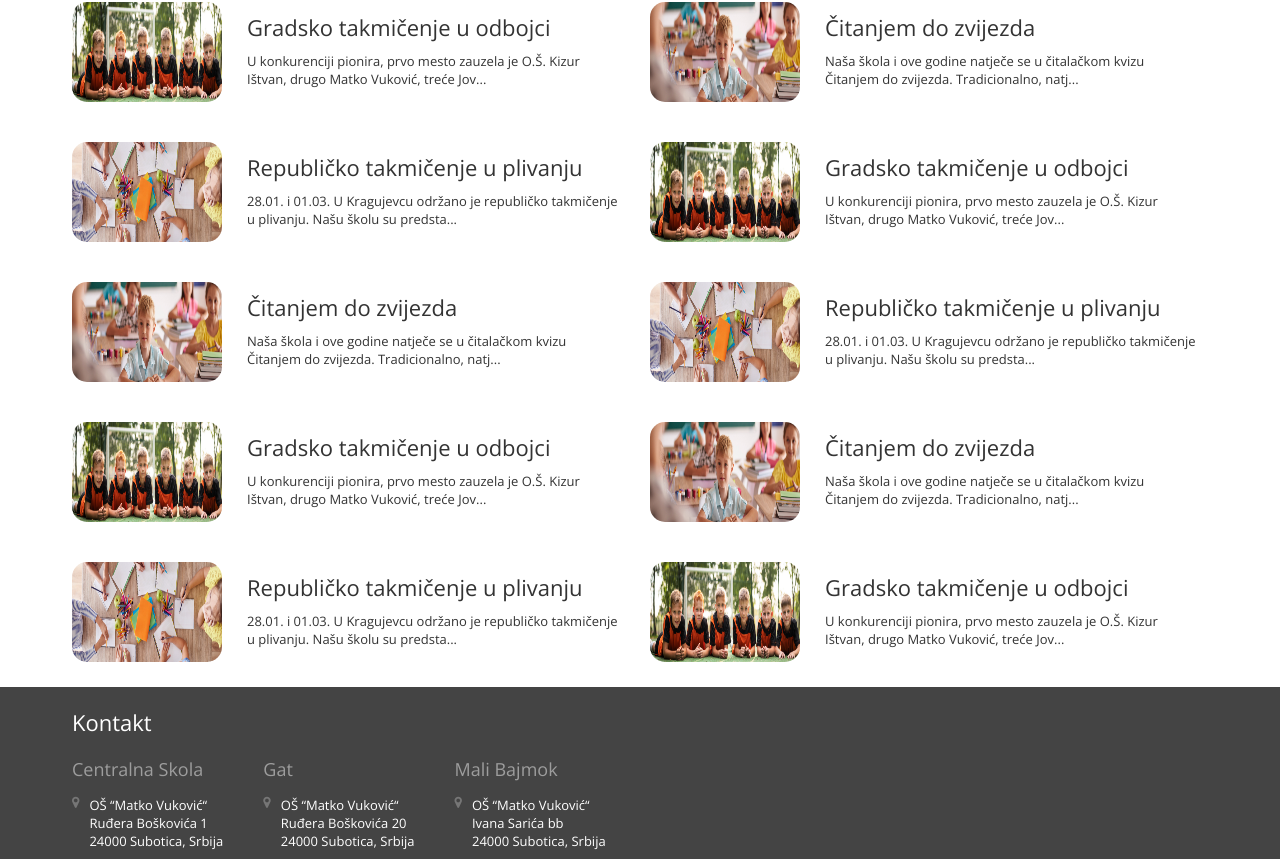
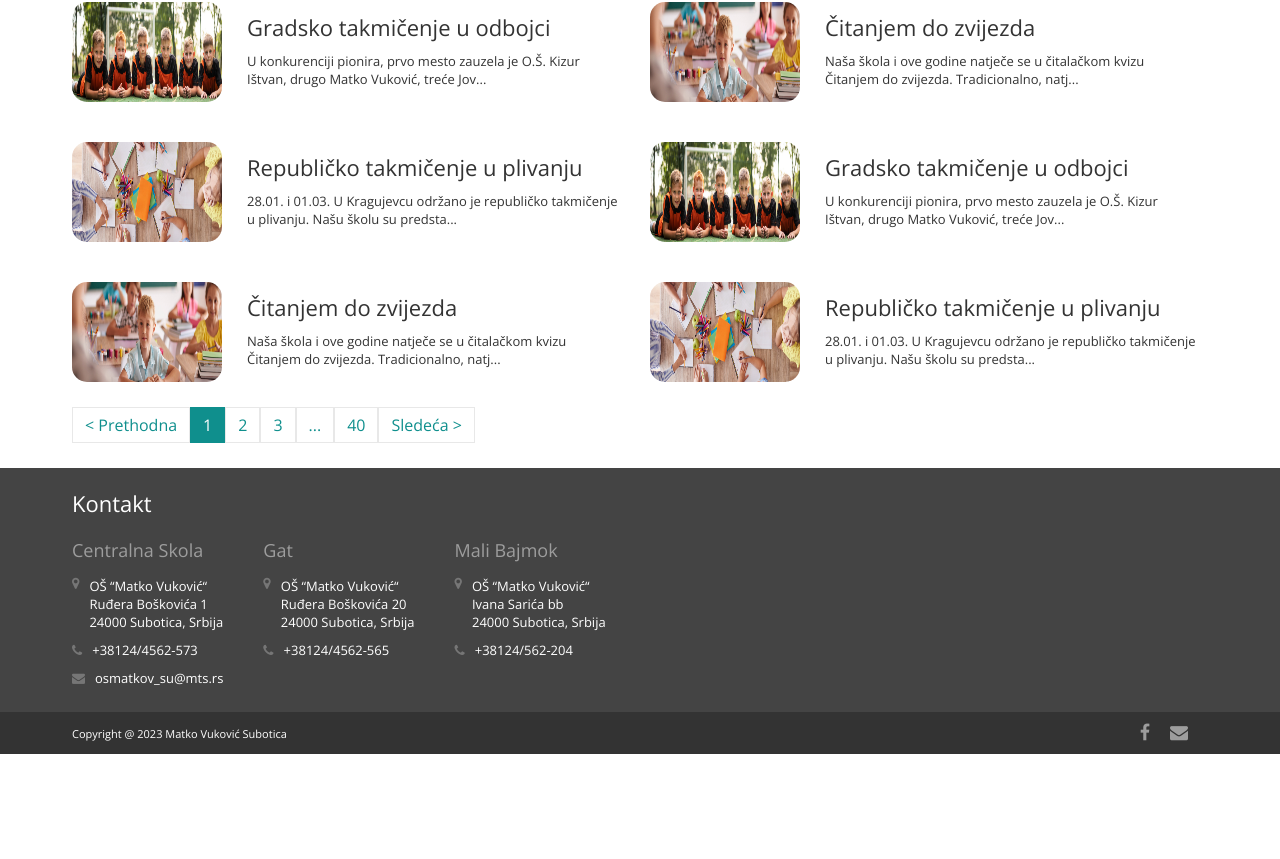
Before and after one commit to BojanIstvancic/matko-vukovic, a Next.js app: page /vesti in a window 1280 px wide. Shown: the part 497-1356 px from the top of the page. After the commit the page ends 1251 px from the top, so only its background shows below. Built offline with nearby package versions, Linux system fonts and the light colour scheme.

Commit message:
add pagination

```diff
--- a/package.json
+++ b/package.json
@@ -18,6 +18,7 @@
     "next": "12.3.0",
     "react": "18.2.0",
     "react-dom": "18.2.0",
+    "react-paginate": "^8.1.4",
     "styled-components": "^5.3.8",
     "swiper": "^9.1.1",
     "typescript": "4.9.5"
--- a/src/pages/vesti.tsx
+++ b/src/pages/vesti.tsx
@@ -2,18 +2,22 @@ import Container from "@/components/Container";
 import Layout from "@/components/Layout";
 import Image from "next/image";
 import Link from "next/link";
+import ReactPaginate from "react-paginate";
 
 import SwiperImage1 from "/public/images/pages/index/swiper-1.jpg";
 import SwiperImage2 from "/public/images/pages/index/swiper-2.jpg";
 import SwiperImage3 from "/public/images/pages/index/swiper-3.jpg";
 
 import styled from "styled-components";
+import { useEffect, useState } from "react";
 
 const StyledBlog = styled.div`
   margin-bottom: 25px;
 `;
 
 const BlogPostContainer = styled.div`
+  margin-bottom: 25px;
+
   @media (min-width: 1200px) {
     display: grid;
     grid-template-columns: 1fr 1fr;
@@ -28,10 +32,6 @@ const BlogPost = styled.div`
   display: flex;
   -webkit-box-align: center;
   align-items: center;
-
-  &:last-child {
-    margin-bottom: 0;
-  }
 
   @media (min-width: 1200px) {
     margin-bottom: 0;
@@ -78,6 +78,54 @@ const BlogPostContent = styled.div`
   p {
     @media (max-width: 599px) {
       display: none;
+    }
+  }
+`;
+
+const PaginationContainer = styled.div`
+  .pagination {
+    display: flex;
+
+    padding-left: 0;
+
+    list-style: none;
+  }
+
+  .page-link {
+    position: relative;
+    display: block;
+
+    padding: 0.375rem 0.75rem;
+
+    color: var(--primary);
+    text-decoration: none;
+    background-color: var(--white);
+    border: 1px solid var(--gray-250);
+    cursor: pointer;
+
+    transition: color 0.15s ease-in-out, background-color 0.15s ease-in-out,
+      border-color 0.15s ease-in-out, box-shadow 0.15s ease-in-out;
+
+    &:hover {
+      background-color: var(--gray-200);
+      border-color: var(--gray-250);
+      z-index: 2;
+    }
+  }
+
+  .page-item.active .page-link {
+    color: var(--white);
+    background-color: var(--primary);
+    border-color: var(--primary);
+    z-index: 3;
+  }
+
+  @media (max-width: 599px) {
+    .page-item {
+      &:first-child,
+      &:last-child {
+        display: none;
+      }
     }
   }
 `;
@@ -132,31 +180,24 @@ const Blog: React.FC<{}> = () => {
       content:
         "28.01. i 01.03. U Kragujevcu održano je republičko takmičenje u plivanju. Našu školu su predstavila četiri učenika od kojih je tri učenika dospelo na pobedničko postolje osvojivši tri medalje. Najmlađa takmičarka je Katarina Popović 3.razred nastupila u disciplini 50m leđno i osvojila 3. mesto. Leon Milodanović 6.razred nastupio u disciplini 50m delfin i okitio se srebrnom medaljom. Ena Martić 7.razred je plivala kraul osvojivši 3.mesto. Veliki uspeh je ostvario i Leon Hemi 6.razred, osvojivši peto mesto u disciplini 50m leđno. Svim učenicima čestitamo a već u maju nastupaju na sportskoj olimpijadi u Zrenjaninu, popularnije zvanim SOŠOV.",
     },
-    {
-      image: SwiperImage3,
-      title: "Gradsko takmičenje u odbojci",
-      content:
-        "U konkurenciji pionira, prvo mesto zauzela je O.Š. Kizur Ištvan, drugo Matko Vuković, treće Jovan Mikić. I ove godine su naši odbojkaši i odbojkašice opravdali očekivanja i našli se u samom vrhu Subotičke odbojke",
-    },
-    {
-      image: SwiperImage1,
-      title: "Čitanjem do zvijezda",
-      content:
-        "Naša škola i ove godine natječe se u čitalačkom kvizu Čitanjem do zvijezda. Tradicionalno, natječu se učenici 7. i 8. razreda na razini kviza i plakata. Također tradicionalno, naša škola i ove godine pobijedila je dvjema ekipama u međuškolskoj razini u rješevanju kviza te su se time izborili za nacionalnu razinu za koju se spremamo u svibnju. Pobjedničku ekipu čine: Lea Vojnić Purčar, Andrija Matković i Valentin Čović, a drugu plasiranu ekipu čine: Ivona Stantić, Iva Francišković i Lea Vojnić. U kategoriji plakata školu je predstavljala Anđela Kutuzov koja je osvojila 2. mjesto i plasirala se na nacionalnu razinu. Čestitamo i sretno dalje!",
-    },
-    {
-      image: SwiperImage2,
-      title: "Republičko takmičenje u plivanju",
-      content:
-        "28.01. i 01.03. U Kragujevcu održano je republičko takmičenje u plivanju. Našu školu su predstavila četiri učenika od kojih je tri učenika dospelo na pobedničko postolje osvojivši tri medalje. Najmlađa takmičarka je Katarina Popović 3.razred nastupila u disciplini 50m leđno i osvojila 3. mesto. Leon Milodanović 6.razred nastupio u disciplini 50m delfin i okitio se srebrnom medaljom. Ena Martić 7.razred je plivala kraul osvojivši 3.mesto. Veliki uspeh je ostvario i Leon Hemi 6.razred, osvojivši peto mesto u disciplini 50m leđno. Svim učenicima čestitamo a već u maju nastupaju na sportskoj olimpijadi u Zrenjaninu, popularnije zvanim SOŠOV.",
-    },
-    {
-      image: SwiperImage3,
-      title: "Gradsko takmičenje u odbojci",
-      content:
-        "U konkurenciji pionira, prvo mesto zauzela je O.Š. Kizur Ištvan, drugo Matko Vuković, treće Jovan Mikić. I ove godine su naši odbojkaši i odbojkašice opravdali očekivanja i našli se u samom vrhu Subotičke odbojke",
-    },
   ];
+
+  const [itemOffset, setItemOffset] = useState(0);
+  const itemsPerPage = 8;
+  const itemsLength = 320;
+  const [pageCount, setPageCount] = useState(0);
+
+  useEffect(() => {
+    setPageCount(Math.ceil(itemsLength / itemsPerPage));
+  }, [itemOffset, itemsPerPage, itemsLength]);
+
+  const handlePageClick = (event: any) => {
+    const newOffset = (event.selected * itemsPerPage) % itemsLength;
+    setItemOffset(newOffset);
+
+    // we need to call the APi here
+  };
+
   return (
     <Layout title={"Matko Vuković | Vesti"} content={"description"}>
       <Container>
@@ -182,6 +223,27 @@ const Blog: React.FC<{}> = () => {
               </BlogPost>
             ))}
           </BlogPostContainer>
+          <PaginationContainer>
+            <ReactPaginate
+              nextLabel="Sledeća >"
+              previousLabel="< Prethodna"
+              onPageChange={handlePageClick}
+              pageRangeDisplayed={3}
+              marginPagesDisplayed={1}
+              pageCount={pageCount}
+              pageClassName="page-item"
+              pageLinkClassName="page-link"
+              previousClassName="page-item"
+              previousLinkClassName="page-link"
+              nextClassName="page-item"
+              nextLinkClassName="page-link"
+              breakLabel="..."
+              breakClassName="page-item"
+              breakLinkClassName="page-link"
+              containerClassName="pagination"
+              activeClassName="active"
+            />
+          </PaginationContainer>
         </StyledBlog>
       </Container>
     </Layout>
```
Also changed, not shown: 1 other file (tests, documents, lock files or other folders).
